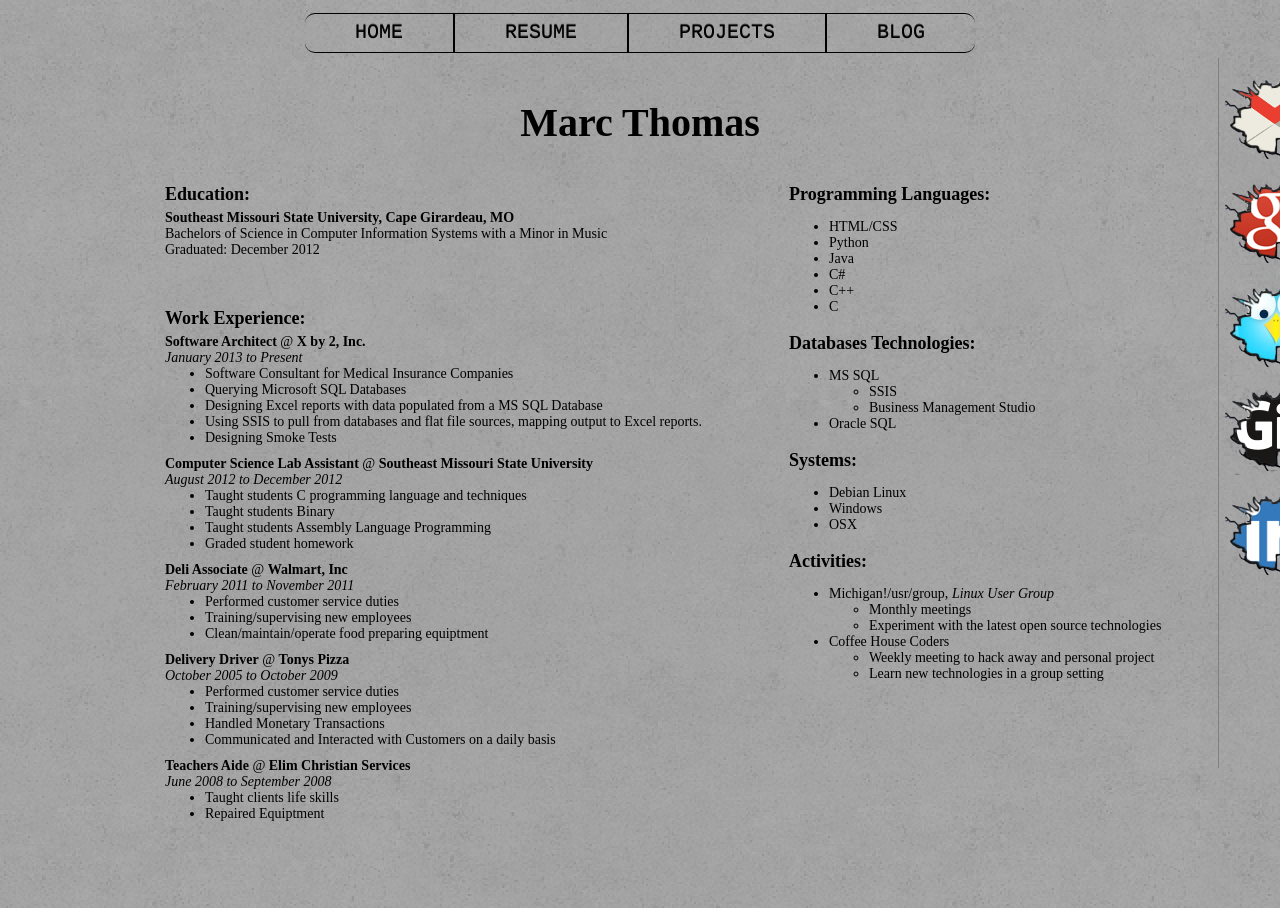
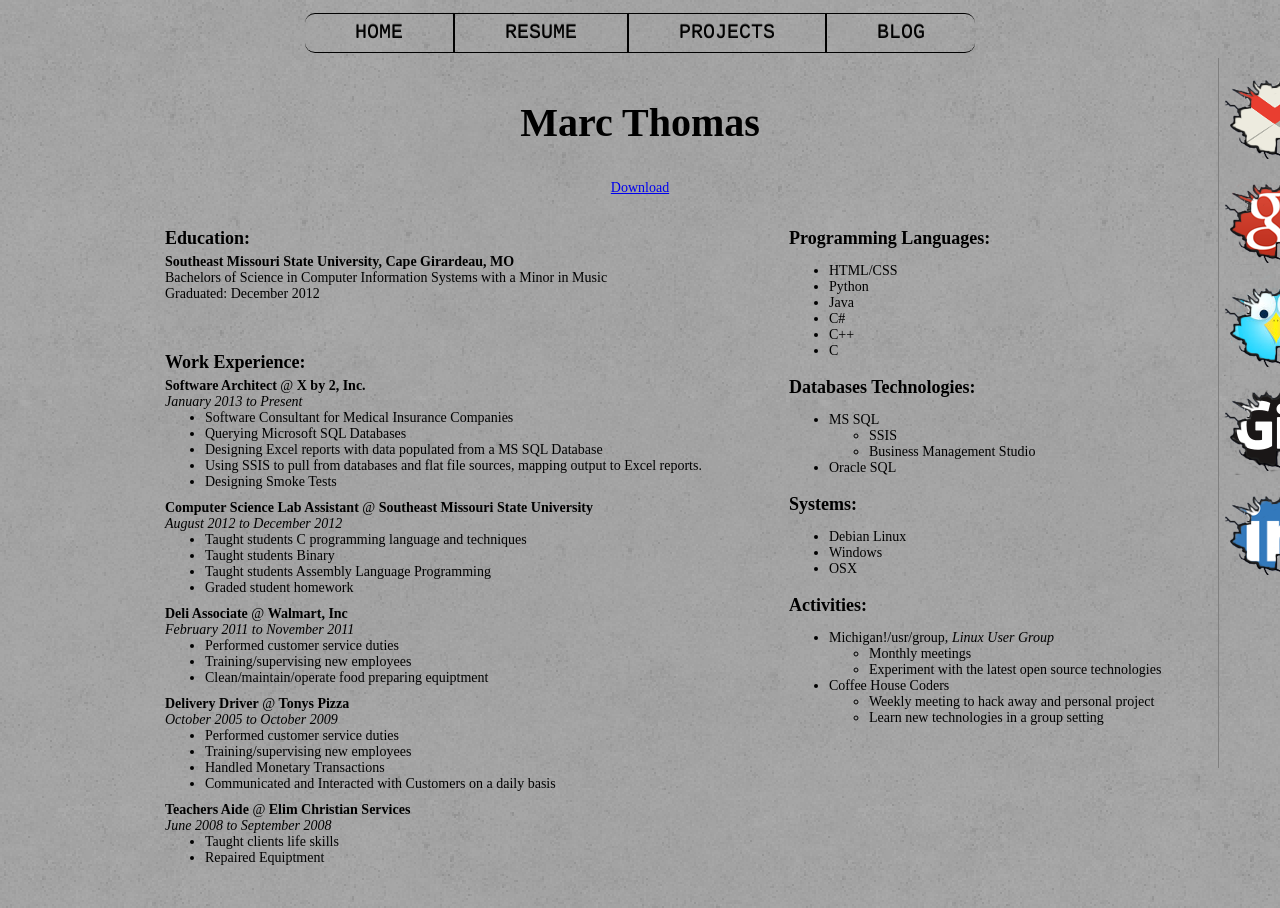
Before and after one commit to mathomastech/mathomastech.github.io, a Jekyll site: the page built from Resume/index.html, in a window 1280 px wide. Built offline with Jekyll 4.4.1, drawn with Linux system fonts in a browser that asks for light colours.

Commit message:
Refactored class names. Updated home and project page content. Added resume download

```diff
--- a/Projects/index.html
+++ b/Projects/index.html
@@ -3,5 +3,5 @@
 ---
 
 <div>
-
+	<p class="home">Under Construction<br></br>Content Coming Soon!</p>
 </div>
--- a/Resume/index.html
+++ b/Resume/index.html
@@ -2,65 +2,66 @@
 layout: default
 ---
 <div>
-<section class="ResBody">
-    <h1 class="ResName">Marc Thomas</h1>
+<section class="resBody">
+    <h1 class="resName">Marc Thomas</h1>
 	<br></br>
 	<!-- Education Information -->
-	<section class="LeftSide">
-	<section class="ResSchool">
-	    <p class=ResTitle><strong>Education:</strong></p>
-	    <p class="ResSchool_Deg"><strong>Southeast Missouri State University, Cape Girardeau, MO</strong></p>
-	    <p class="ResSchool_Deg">Bachelors of Science in Computer Information Systems with a Minor in Music</p>
-	    <p class="ResSchool_Deg">Graduated: December 2012</p>
+	<p class="downloadResume"><a href="/Resume/resume.pdf" title="Downloadable Resume ">Download</a>
+	<section class="leftSide">
+	<section class="resSchool">
+	    <p class="resTitle"><strong>Education:</strong></p>
+	    <p class="resSchool_Deg"><strong>Southeast Missouri State University, Cape Girardeau, MO</strong></p>
+	    <p class="resSchool_Deg">Bachelors of Science in Computer Information Systems with a Minor in Music</p>
+	    <p class="resSchool_Deg">Graduated: December 2012</p>
 	    <br></br>
 	</section>
 	<!-- Employment Information -->
-	<section class="ResWork">
-	    <p class=ResTitle><strong>Work Experience:</strong></p>
-	    <p class="JobTitle"><strong>Software Architect</strong> @ <strong>X by 2, Inc.</strong></p>
-	    <p class="JobDate"><em>January 2013 to Present</em></p>
-	    <ul class="DutyList">
+	<section class="resWork">
+	    <p class="resTitle"><strong>Work Experience:</strong></p>
+	    <p class="jobTitle"><strong>Software Architect</strong> @ <strong>X by 2, Inc.</strong></p>
+	    <p class="jobDate"><em>January 2013 to Present</em></p>
+	    <ul class="dutyList">
 		<li>Software Consultant for Medical Insurance Companies</li>
 		<li>Querying Microsoft SQL Databases</li>
 		<li>Designing Excel reports with data populated from a MS SQL Database</li>
 		<li>Using SSIS to pull from databases and flat file sources, mapping output to Excel reports.</li>
 		<li>Designing Smoke Tests</li>
 	    </ul>
-	    <p class="JobTitle"><strong>Computer Science Lab Assistant</strong> @ <strong> Southeast Missouri State University</strong></p>
-	    <p class="JobDate"><em>August 2012 to December 2012</em></p>
-	    <ul class="DutyList">
+	    <p class="jobTitle"><strong>Computer Science Lab Assistant</strong> @ <strong> Southeast Missouri State University</strong></p>
+	    <p class="jobDate"><em>August 2012 to December 2012</em></p>
+	    <ul class="dutyList">
 		<li>Taught students C programming language and techniques</li>
 		<li>Taught students Binary</li>
 		<li>Taught students Assembly Language Programming</li>
 		<li>Graded student homework</li>
 	    </ul>
-	    <p class="JobTitle"><strong>Deli Associate</strong> @ <strong>Walmart, Inc</strong></p>
-	    <p class="JobDate"><em>February 2011 to November 2011</em></p>
-	    <ul class="DutyList">
+	    <p class="jobTitle"><strong>Deli Associate</strong> @ <strong>Walmart, Inc</strong></p>
+	    <p class="jobDate"><em>February 2011 to November 2011</em></p>
+	    <ul class="dutyList">
 		<li>Performed customer service duties</li>
 		<li>Training/supervising new employees</li>
 		<li>Clean/maintain/operate food preparing equiptment</li>
 	    </ul>
-	    <p class="JobTitle"><strong>Delivery Driver</strong> @ <strong>Tonys Pizza</strong></p>
-	    <p class="JobDate"><em>October 2005 to October 2009</em></p>
-	    <ul class="DutyList">
+	    <p class="jobTitle"><strong>Delivery Driver</strong> @ <strong>Tonys Pizza</strong></p>
+	    <p class="jobDate"><em>October 2005 to October 2009</em></p>
+	    <ul class="dutyList">
 		<li>Performed customer service duties</li>
 		<li>Training/supervising new employees</li>
 		<li>Handled Monetary Transactions</li>
 		<li>Communicated and Interacted with Customers on a daily basis</li>
 	    </ul>
-	    <p class="JobTitle"><strong>Teachers Aide</strong> @ <strong>Elim Christian Services</strong></p>
-	    <p class="JobDate"><em>June 2008 to September 2008</em></p>
-	    <ul class="DutyList">
+	    <p class="jobTitle"><strong>Teachers Aide</strong> @ <strong>Elim Christian Services</strong></p>
+	    <p class="jobDate"><em>June 2008 to September 2008</em></p>
+	    <ul class="dutyList">
 		<li>Taught clients life skills</li>
 		<li>Repaired Equiptment</li>
 	    </ul>
 	    <br></br>
 	    </section>
 	</section><!-- End of LeftSide -->
-	    <aside class="RightSide">
-		<section class = "TechSum">
-		<p class="ResTitle"><strong>Programming Languages:</strong></p>
+	    <aside class="rightSide">
+		<section class = "techSum">
+		<p class="resTitle"><strong>Programming Languages:</strong></p>
 		    <ul>
 			<li>HTML/CSS</li>
 			<li>Python</li>
@@ -69,7 +70,7 @@
 			<li>C++</li>
 			<li>C</li>
 		    </ul>
-		<p class="ResTitle"><strong>Databases Technologies:</strong></p>
+		<p class="resTitle"><strong>Databases Technologies:</strong></p>
 		    <ul>
 			<li>MS SQL</li>
 			<ul>
@@ -78,13 +79,13 @@
 			</ul>
 			<li>Oracle SQL</li>
 		    </ul>
-		<p class="ResTitle"><strong>Systems:</strong></p>
+		<p class="resTitle"><strong>Systems:</strong></p>
 		    <ul>
 			<li>Debian Linux</li>
 			<li>Windows</li>
 			<li>OSX</li>
 		    </ul>
-		<p class="ResTitle"><strong>Activities:</strong></p>
+		<p class="resTitle"><strong>Activities:</strong></p>
 		    <ul>
 			<li>Michigan!/usr/group, <em>Linux User Group</em></li>
 			<ul>
--- a/_layouts/default.html
+++ b/_layouts/default.html
@@ -6,7 +6,7 @@
     </head>
     <body>
     <header>
-	<div class="Nav">
+	<div class="nav">
         <ul>
             <li><a href="/" title="Home">Home</a></li>
             <li><a href="/Resume" title="Resume">Resume</a></li>
@@ -50,5 +50,7 @@
                 </div>
             </div> <!-- /container -->
         </div>
-    <div class="push"></div>
+    <div
+        class="push">
+    </div>
 </html>
--- a/css/StyleSheetMain.css
+++ b/css/StyleSheetMain.css
@@ -19,14 +19,14 @@
 }
 
 /*******		BUTTON      *************/
-.Nav{
+.nav{
 	background: none;
 	overflow: hidden;
 	position: relative;
 	width: auto;
 }
 
-.Nav ul{
+.nav ul{
 	float:left;
 	left: 50%;
 	list-style: none;
@@ -35,7 +35,7 @@
 	position: relative;
 	text-align: center;
 }
-.Nav ul li{
+.nav ul li{
 	display: block;
 	float: left;
 	list-style: none;
@@ -45,7 +45,7 @@
 	right: 50%;
 }
 
-.Nav a{
+.nav a{
 	background: none;
 	border: 1px solid black;
 	color: black;
@@ -59,7 +59,7 @@
 	text-transform: uppercase;
 }
 
-.Nav a:hover {
+.nav a:hover {
 	background: #454d59;
 	border-right: 1px solid rgba(0, 0, 0, 0.2);
 	box-shadow: inset 0 2px 5px rgba(0, 0, 0, 0.4);
@@ -68,13 +68,13 @@
 }
 
 /* Round off the left edges */
-.Nav li:first-child a {
+.nav li:first-child a {
 	border-left: none;
 	border-radius: 10px 0 0 10px;
 }
 
 /* Round off the right edges */
-.Nav li:last-child a {
+.nav li:last-child a {
 	border-right: none;
 	border-radius: 0 10px 10px 0;
 }
@@ -108,9 +108,16 @@
 /********Home Page Formatting*********/
 .home{
 	overflow: auto;
+	text-align: center;
+	margin: 2% 30%;
+
+	background: none;
+	border-top:1px solid gray;
+	border-bottom: 1px solid gray;
+
 }
 
-.HomeLeft{
+.homeLeft{
 	/* MainBody Specific Formatting  */
 	background: none;
 	border-top:1px solid gray;
@@ -122,22 +129,18 @@
 	width:  40%;
 }
 
-.ArticleTitle{
+.homeTitle{
 	font-size: 30px;
 }
 
-.Author{
-	font-size: 13px;
-}
-
-.MainBodyContent{
+.mainBodyContent{
 	font-size: 15px;
 }
 
 
 /*********    Resume Page Formatting   *********/
 
-.ResBody{
+.resBody{
 	color: black;
 	margin: 0% auto;
 	overflow: hidden;
@@ -146,77 +149,77 @@
 	font-size: 14px;
 }
 
-.LeftSide{
+.leftSide{
 	width: 50%;
 	float: left;
 	margin-left: 100px;
 	padding-left: 25px;
 }
 
-.ResTitle{
+.resTitle{
 	font-size: 18px;
 	/*margin-top: 5px;*/
 	margin-bottom: 5px;
 }
 
-.ResName{
+.resName{
 	font-size: 40px;
 	/*   font-family: Courier, Times, 'Times New Roman', serif; */
 	text-align: center;
 	margin-bottom: -1%;
 }
 
-.ResContact{
+.downloadResume{
 	/*	    font-family: Courier, Times, 'Times New Roman', serif; */
 	text-align: center;
 	color: #EFEFE9;
 }
 
-.ResContact a:hover{
+.resContact a:hover{
 	color: #aaaaaa;
 }
 
-.ResSchool{
+.resSchool{
 }
 
-.ResSchool_Deg{
+.resSchool_Deg{
 	margin: 0% 0%;
 }
 
-.ResWork{
+.resWork{
 }
 
-.JobTitle{
+.jobTitle{
 	overflow: auto;
 	margin: 0px 0px;
 }
 
-.JobDate{
+.jobDate{
 	margin: 0px 0px;
 }
 
-.DutyList{
+.dutyList{
 	margin: 0px 0px 10px 0px;
 }
 
-.Employer{
+.employer{
 	overflow: auto;
 	margin: 0% 0%;
 }
 
-.RightSide{
+.rightSide{
 }
 
-.TechSum{
+.techSum{
 	float:left;
 	margin: 0% 2%;
 }
 
-.TechSumHead{
+.techSumHead{
 	width: 100%;
 }
 
-.Tech{
+.tech{
 }
 
 /************  Blog Formatting ***********/
```
Also changed, not shown: Contact/index.html (+2 -15 lines), index.html (+3 -5 lines), 11 other files.
